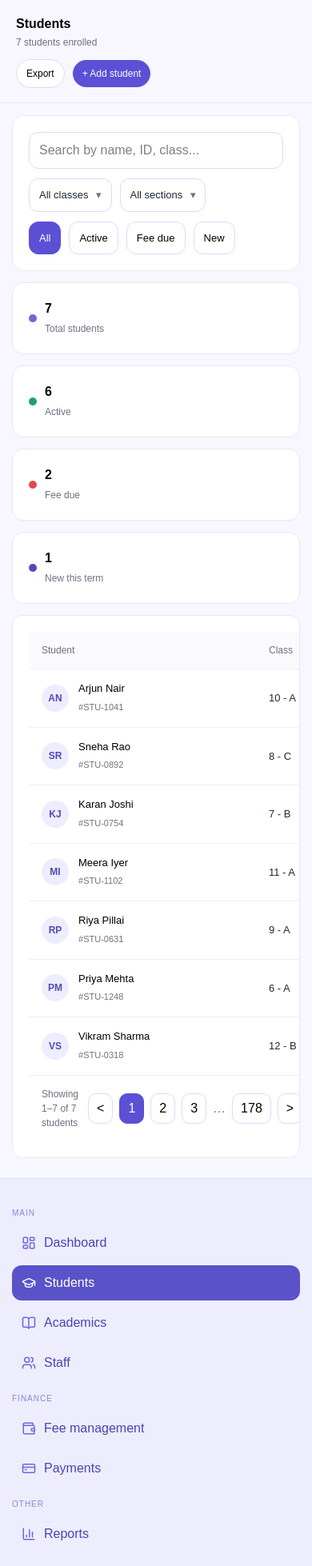
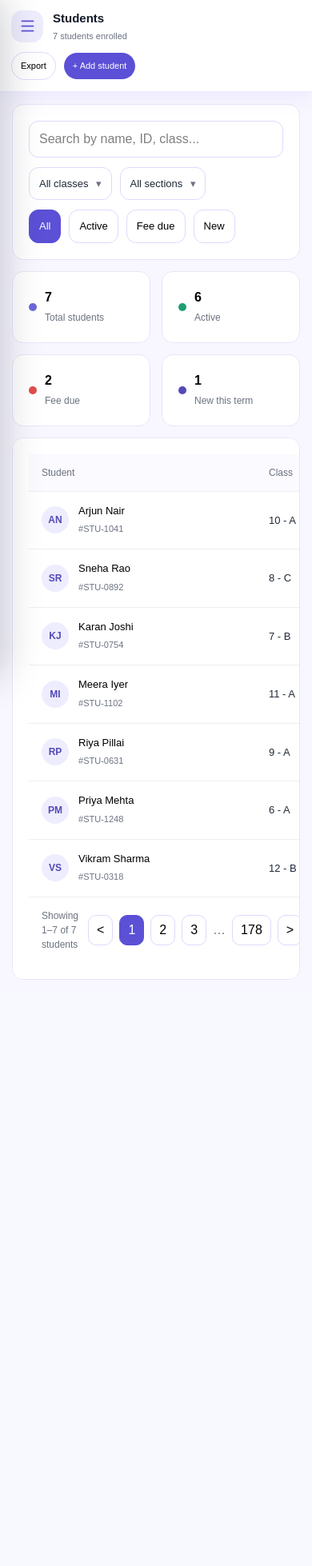
Before and after one commit to muneeb3778/School-Management, a React (Vite) app: page /students in a window 390 px wide. Shown: the top 1958 px of the page at 80% size. After the commit the page ends 1240 px from the top, so only its background shows below. Built offline with nearby package versions, Linux system fonts and the light colour scheme.

Commit message:
fix the sidebar_Topbar_Fix

```diff
--- a/src/components/Sidebar/Sidebar.jsx
+++ b/src/components/Sidebar/Sidebar.jsx
@@ -1,4 +1,3 @@
-// src/components/Sidebar/Sidebar.jsx
 import styles from "./Sidebar.module.css";
 import { NavLink } from "react-router-dom";
 import { useEffect, useState } from "react";
@@ -12,92 +11,177 @@ import {
   BarChart3,
   MessageSquare,
   Settings,
+  X,
 } from "lucide-react";
 
-export default function Sidebar() {
+export default function Sidebar({ isOpen = false, onClose = () => {} }) {
   const [collapsed, setCollapsed] = useState(false);
-  const [isMobile, setIsMobile] = useState(() => window.innerWidth <= 768);
+  const [isMobile, setIsMobile] = useState(() =>
+    typeof window !== "undefined" ? window.innerWidth <= 768 : false
+  );
 
   useEffect(() => {
     const handleResize = () => {
       const mobile = window.innerWidth <= 768;
       setIsMobile(mobile);
-      if (mobile) setCollapsed(false);
+
+      if (mobile) {
+        setCollapsed(false);
+      }
     };
 
     window.addEventListener("resize", handleResize);
     return () => window.removeEventListener("resize", handleResize);
   }, []);
 
+  // Mobile drawer open hone par body scroll lock
+  useEffect(() => {
+    if (!isMobile) return;
+
+    if (isOpen) {
+      document.body.style.overflow = "hidden";
+    } else {
+      document.body.style.overflow = "";
+    }
+
+    return () => {
+      document.body.style.overflow = "";
+    };
+  }, [isMobile, isOpen]);
+
   const navClass = ({ isActive }) =>
     `${styles.navItem} ${isActive ? styles.active : ""}`;
 
+  const handleNavClick = () => {
+    if (isMobile) {
+      onClose();
+    }
+  };
+
   return (
-    <aside className={`${styles.sidebar} ${collapsed ? styles.collapsed : ""}`}>
+    <>
+      {/* Mobile overlay */}
+      {isMobile && (
+        <button
+          type="button"
+          className={`${styles.overlay} ${isOpen ? styles.overlayOpen : ""}`}
+          onClick={onClose}
+          aria-label="Close navigation"
+        />
+      )}
+
+      <aside
+        className={`${styles.sidebar} ${
+          collapsed && !isMobile ? styles.collapsed : ""
+        } ${isOpen ? styles.open : ""}`}
+      >
         <div className={styles.top}>
           {/* LOGO */}
           <div className={styles.logoArea}>
-          <h2>{collapsed ? "SA" : "SchoolAdmin"}</h2>
-          {!collapsed && <p>St. Xavier&apos;s School</p>}
+            <div>
+              <h2>{collapsed && !isMobile ? "SA" : "SchoolAdmin"}</h2>
+              {(!collapsed || isMobile) && <p>St. Xavier&apos;s School</p>}
+            </div>
+
+            {isMobile && (
+              <button
+                type="button"
+                className={styles.mobileCloseBtn}
+                onClick={onClose}
+                aria-label="Close menu"
+              >
+                <X size={20} />
+              </button>
+            )}
           </div>
 
           {/* MAIN */}
           <div className={styles.navSection}>
-          {!collapsed && <p className={styles.sectionTitle}>MAIN</p>}
+            {(!collapsed || isMobile) && (
+              <p className={styles.sectionTitle}>MAIN</p>
+            )}
 
-          <NavLink to="/" className={navClass}>
+            <NavLink to="/" className={navClass} onClick={handleNavClick}>
               <LayoutDashboard size={18} />
-            {!collapsed && <span>Dashboard</span>}
+              {(!collapsed || isMobile) && <span>Dashboard</span>}
             </NavLink>
 
-          <NavLink to="/students" className={navClass}>
+            <NavLink
+              to="/students"
+              className={navClass}
+              onClick={handleNavClick}
+            >
               <GraduationCap size={18} />
-            {!collapsed && <span>Students</span>}
+              {(!collapsed || isMobile) && <span>Students</span>}
             </NavLink>
 
-          <NavLink to="/Academics" className={navClass}>
+            <NavLink
+              to="/academics"
+              className={navClass}
+              onClick={handleNavClick}
+            >
               <BookOpen size={18} />
-            {!collapsed && <span>Academics</span>}
+              {(!collapsed || isMobile) && <span>Academics</span>}
             </NavLink>
 
-          <NavLink to="/staff" className={navClass}>
+            <NavLink to="/staff" className={navClass} onClick={handleNavClick}>
               <Users size={18} />
-            {!collapsed && <span>Staff</span>}
+              {(!collapsed || isMobile) && <span>Staff</span>}
             </NavLink>
           </div>
 
           {/* FINANCE */}
           <div className={styles.navSection}>
-          {!collapsed && <p className={styles.sectionTitle}>FINANCE</p>}
+            {(!collapsed || isMobile) && (
+              <p className={styles.sectionTitle}>FINANCE</p>
+            )}
 
-          <NavLink to="/fees" className={navClass}>
+            <NavLink to="/fees" className={navClass} onClick={handleNavClick}>
               <Wallet size={18} />
-            {!collapsed && <span>Fee management</span>}
+              {(!collapsed || isMobile) && <span>Fee management</span>}
             </NavLink>
 
-          <NavLink to="/payments" className={navClass}>
+            <NavLink
+              to="/payments"
+              className={navClass}
+              onClick={handleNavClick}
+            >
               <CreditCard size={18} />
-            {!collapsed && <span>Payments</span>}
+              {(!collapsed || isMobile) && <span>Payments</span>}
             </NavLink>
           </div>
 
           {/* OTHER */}
           <div className={styles.navSection}>
-          {!collapsed && <p className={styles.sectionTitle}>OTHER</p>}
+            {(!collapsed || isMobile) && (
+              <p className={styles.sectionTitle}>OTHER</p>
+            )}
 
-          <NavLink to="/reports" className={navClass}>
+            <NavLink
+              to="/reports"
+              className={navClass}
+              onClick={handleNavClick}
+            >
               <BarChart3 size={18} />
-            {!collapsed && <span>Reports</span>}
+              {(!collapsed || isMobile) && <span>Reports</span>}
             </NavLink>
 
-          <NavLink to="/communication" className={navClass}>
+            <NavLink
+              to="/communication"
+              className={navClass}
+              onClick={handleNavClick}
+            >
               <MessageSquare size={18} />
-            {!collapsed && <span>Communication</span>}
+              {(!collapsed || isMobile) && <span>Communication</span>}
             </NavLink>
 
-          <NavLink to="/settings" className={navClass}>
+            <NavLink
+              to="/settings"
+              className={navClass}
+              onClick={handleNavClick}
+            >
               <Settings size={18} />
-            {!collapsed && <span>Settings</span>}
+              {(!collapsed || isMobile) && <span>Settings</span>}
             </NavLink>
           </div>
         </div>
@@ -105,7 +189,8 @@ export default function Sidebar() {
         {/* USER PROFILE */}
         <div className={styles.userBox}>
           <div className={styles.avatar}>AP</div>
-        {!collapsed && (
+
+          {(!collapsed || isMobile) && (
             <div>
               <p className={styles.userName}>Anita Patel</p>
               <span className={styles.userRole}>Super Admin</span>
@@ -113,7 +198,7 @@ export default function Sidebar() {
           )}
         </div>
 
-      {/* COLLAPSE BUTTON */}
+        {/* COLLAPSE BUTTON - Desktop only */}
         {!isMobile && (
           <button
             type="button"
@@ -125,5 +210,6 @@ export default function Sidebar() {
           </button>
         )}
       </aside>
+    </>
   );
 }
--- a/src/components/Sidebar/Sidebar.module.css
+++ b/src/components/Sidebar/Sidebar.module.css
@@ -1,14 +1,30 @@
-/* src/components/Sidebar/Sidebar.module.css */
-
 .sidebar {
   width: 230px;
+  min-height: 100vh;
   background: #eeedfe;
   padding: 20px 15px;
   display: flex;
   flex-direction: column;
   border-right: 1px solid #e0def7;
-  transition: width 0.15s ease;
+  transition: width 0.18s ease, transform 0.32s cubic-bezier(0.22, 1, 0.36, 1);
+  flex-shrink: 0;
+  z-index: 1000;
+
+  /* HIDE SCROLLBAR - Keep it scrollable but invisible */
+  overflow-y: auto;
+  -ms-overflow-style: none;
+  /* IE and Edge */
+  scrollbar-width: none;
+  /* Firefox */
+
 }
+
+/* Hide Webkit Scrollbar (Chrome, Safari, Opera) */
+.sidebar::-webkit-scrollbar {
+  display: none;
+}
+
+
 
 /* COLLAPSED */
 .collapsed {
@@ -20,15 +36,28 @@
 }
 
 /* LOGO */
+.logoArea {
+  display: flex;
+  align-items: flex-start;
+  justify-content: space-between;
+  gap: 12px;
+}
+
 .logoArea h2 {
   font-size: 18px;
   color: #3c3489;
+  margin: 0;
 }
 
 .logoArea p {
   font-size: 12px;
   color: #7f77dd;
-  margin-bottom: 15px;
+  margin: 5px 0 15px;
+}
+
+/* mobile close hidden desktop */
+.mobileCloseBtn {
+  display: none;
 }
 
 /* SECTIONS */
@@ -98,6 +127,7 @@
   gap: 10px;
   border-top: 1px solid #dcd9fb;
   padding-top: 15px;
+  margin-top: 16px;
 }
 
 .avatar {
@@ -109,10 +139,12 @@
   display: flex;
   align-items: center;
   justify-content: center;
+  flex-shrink: 0;
 }
 
 .userName {
   font-size: 13px;
+  margin: 0;
 }
 
 .userRole {
@@ -130,29 +162,103 @@
   cursor: pointer;
 }
 
-/* RESPONSIVE */
+/* Overlay default desktop hidden */
+.overlay {
+  display: none;
+}
+
+/* RESPONSIVE DESKTOP TABLET */
 @media (max-width: 1024px) {
   .sidebar {
-    width: 180px;
+    width: 190px;
   }
 }
 
+/* MOBILE DRAWER */
 @media (max-width: 768px) {
+  .overlay {
+    display: block;
+    position: fixed;
+    inset: 0;
+    background: rgba(17, 24, 39, 0.48);
+    border: none;
+    opacity: 0;
+    visibility: hidden;
+    transition: opacity 0.28s ease, visibility 0.28s ease;
+    z-index: 998;
+    cursor: pointer;
+  }
+
+  .overlayOpen {
+    opacity: 1;
+    visibility: visible;
+  }
+
   .sidebar {
-    width: 100%;
-    height: auto;
-    order: 2;
-    margin-top: 10px;
-    border-right: none;
-    border-top: 1px solid #e0def7;
+    position: fixed;
+    top: 0;
+    left: 0;
+    bottom: 0;
+    width: min(84vw, 320px);
+    height: 100dvh;
+    min-height: 100dvh;
+    padding: 22px 18px;
+    border-right: 1px solid #dedcff;
+    border-top: none;
+    box-shadow: 20px 0 45px rgba(17, 24, 39, 0.22);
+    transform: translateX(-105%);
+    overflow-y: auto;
+  }
+
+  .sidebar.open {
+    transform: translateX(0);
   }
 
   .sidebar.collapsed {
-    width: 100%;
+    width: min(84vw, 320px);
   }
 
   .logoArea {
-    display: none;
+    display: flex;
+    align-items: flex-start;
+    justify-content: space-between;
+    margin-bottom: 18px;
+  }
+
+  .logoArea h2 {
+    font-size: 19px;
+  }
+
+  .logoArea p {
+    margin-bottom: 0;
+  }
+
+  .mobileCloseBtn {
+    width: 36px;
+    height: 36px;
+    border: none;
+    border-radius: 12px;
+    background: #dedcff;
+    color: #4b44b3;
+    display: inline-flex;
+    align-items: center;
+    justify-content: center;
+    cursor: pointer;
+  }
+
+  .navSection {
+    margin-top: 18px;
+  }
+
+  .navItem {
+    padding: 12px 13px;
+    margin-bottom: 8px;
+    font-size: 14px;
+  }
+
+  .userBox {
+    padding-top: 16px;
+    padding-bottom: 10px;
   }
 
   .collapseBtn {
--- a/src/components/Topbar/Topbar.jsx
+++ b/src/components/Topbar/Topbar.jsx
@@ -1,21 +1,42 @@
-// src/components/Topbar/Topbar.jsx
 import styles from "./Topbar.module.css";
 import { useLocation, useMatch, useNavigate } from "react-router-dom";
+import { Menu } from "lucide-react";
+import { useState, useEffect } from "react";
 
 export default function Topbar({
-  type, // optional (auto-detect if not given)
+  type,
   title,
   subtitle,
   onExport,
   onAddStudent,
   onBack,
+  onMenuClick,
 }) {
   const location = useLocation();
   const navigate = useNavigate();
 
+  const [isMobile, setIsMobile] = useState(() =>
+    typeof window !== "undefined" ? window.innerWidth <= 768 : false
+  );
+
+  useEffect(() => {
+    const handleResize = () => {
+      const mobile = window.innerWidth <= 768;
+      setIsMobile(mobile);
+
+      if (mobile) {
+        setCollapsed(false);
+      }
+    };
+
+    window.addEventListener("resize", handleResize);
+    return () => window.removeEventListener("resize", handleResize);
+  }, []);
+
+
+
   const matchStudentProfile = useMatch("/students/:studentId");
 
-  // Auto detect (so you can't accidentally show dashboard topbar on students pages)
   const resolvedType =
     type ??
     (matchStudentProfile
@@ -27,13 +48,23 @@ export default function Topbar({
   const handleBack = () => {
     if (onBack) return onBack();
 
-    // ✅ FIX: Use replace: true for clean navigation
     navigate("/students", { replace: true });
   };
 
   return (
-    <header className={styles.topbar}>
-      {/* LEFT */}
+    <header className={`${styles.topbar} ${styles[resolvedType] || ""}`}>
+      {/* LEFT AREA */}
+      <div className={styles.leftArea}>
+        {/* Mobile hamburger */}
+        <button
+          type="button"
+          className={styles.menuBtn}
+          onClick={onMenuClick}
+          aria-label="Open navigation"
+        >
+          <Menu size={21} />
+        </button>
+
         {resolvedType === "dashboard" && (
           <div className={styles.leftCol}>
             <h3 className={styles.title}>Good morning, Admin</h3>
@@ -44,25 +75,40 @@ export default function Topbar({
         {resolvedType === "students" && (
           <div className={styles.leftCol}>
             <h3 className={styles.title}>{title ?? "Students"}</h3>
-          <p className={styles.subtitle}>{subtitle ?? "1,248 students enrolled"}</p>
+            <p className={styles.subtitle}>
+              {subtitle ?? "1,248 students enrolled"}
+            </p>
           </div>
         )}
 
         {resolvedType === "studentProfile" && (
           <div className={styles.studentLeft}>
-          <button type="button" className={styles.backBtn} onClick={handleBack} aria-label="Back">
+
+            {!isMobile &&
+              <button
+                type="button"
+                className={styles.backBtn}
+                onClick={handleBack}
+                aria-label="Back"
+              >
                 ←
               </button>
+            }
             <span className={styles.breadcrumb}>Students</span>
           </div>
         )}
+      </div>
 
-      {/* RIGHT */}
+      {/* RIGHT AREA */}
       <div className={styles.right}>
         {resolvedType === "dashboard" && (
           <>
             <span className={styles.badge}>2025–26</span>
-            <button type="button" className={styles.notif} aria-label="Notifications">
+            <button
+              type="button"
+              className={styles.notif}
+              aria-label="Notifications"
+            >
               🔔
             </button>
           </>
@@ -73,7 +119,11 @@ export default function Topbar({
             <button type="button" className={styles.outlineBtn} onClick={onExport}>
               Export
             </button>
-            <button type="button" className={styles.primaryBtn} onClick={onAddStudent}>
+            <button
+              type="button"
+              className={styles.primaryBtn}
+              onClick={onAddStudent}
+            >
               + Add student
             </button>
           </>
@@ -81,9 +131,15 @@ export default function Topbar({
 
         {resolvedType === "studentProfile" && (
           <>
-            <button type="button" className={styles.outlineBtn}>Edit profile</button>
-            <button type="button" className={styles.outlineBtn}>Collect fee</button>
-            <button type="button" className={styles.primaryBtn}>Send message</button>
+            <button type="button" className={styles.outlineBtn}>
+              Edit profile
+            </button>
+            <button type="button" className={styles.outlineBtn}>
+              Collect fee
+            </button>
+            <button type="button" className={styles.primaryBtn}>
+              Send message
+            </button>
           </>
         )}
       </div>
--- a/src/components/Topbar/Topbar.module.css
+++ b/src/components/Topbar/Topbar.module.css
@@ -10,7 +10,18 @@
   gap: 12px;
   position: sticky;
   top: 0;
-  z-index: 10;
+  z-index: 100;
+}
+
+.leftArea {
+  display: flex;
+  align-items: center;
+  gap: 12px;
+  min-width: 0;
+}
+
+.menuBtn {
+  display: none;
 }
 
 .leftCol {
@@ -20,20 +31,22 @@
   min-width: 180px;
 }
 
-.breadcrumb {
-  font-weight: 500;
-}
-
-
 .title {
   margin: 0;
   font-size: 16px;
   font-weight: 600;
+  color: #111827;
 }
 
 .subtitle {
+  margin: 0;
   font-size: 12px;
   color: #6b7280;
+}
+
+.breadcrumb {
+  font-weight: 500;
+  color: #4b44b3;
 }
 
 .right {
@@ -70,6 +83,7 @@
   align-items: center;
   gap: 10px;
   font-weight: 500;
+  min-width: 0;
 }
 
 .backBtn {
@@ -78,6 +92,8 @@
   padding: 6px 10px;
   border-radius: 8px;
   cursor: pointer;
+  color: #4b44b3;
+  flex-shrink: 0;
 }
 
 .outlineBtn {
@@ -87,6 +103,7 @@
   border-radius: 20px;
   font-size: 12px;
   cursor: pointer;
+  white-space: nowrap;
 }
 
 .primaryBtn {
@@ -97,25 +114,116 @@
   border-radius: 20px;
   font-size: 12px;
   cursor: pointer;
+  white-space: nowrap;
 }
 
-
-/* responsive topbar */
+/* MOBILE TOPBAR */
 @media (max-width: 768px) {
   .topbar {
+    background: #ffffff;
+    padding: 12px 14px;
+    min-height: 64px;
     flex-wrap: wrap;
-    align-items: flex-start;
+    align-items: center;
+    border-bottom: 1px solid #eceafe;
+    box-shadow: 0 8px 24px rgba(91, 80, 214, 0.08);
   }
 
-  .right {
+  .leftArea {
+    flex: 1;
+    min-width: 0;
+  }
+
+  .menuBtn {
+    width: 40px;
+    height: 40px;
+    border: none;
+    border-radius: 14px;
+    background: #eeedfe;
+    color: #5b50d6;
+    display: inline-flex;
+    align-items: center;
+    justify-content: center;
+    cursor: pointer;
+    flex-shrink: 0;
+  }
+
+  .leftCol {
+    min-width: 0;
+  }
+
+  .title {
+    font-size: 15px;
+    white-space: nowrap;
+    overflow: hidden;
+    text-overflow: ellipsis;
+  }
+
+  .subtitle {
+    font-size: 11px;
+  }
+
+  .dashboard .right {
+    width: auto;
+    margin-left: auto;
+    gap: 8px;
+  }
+
+  .students .right,
+  .studentProfile .right {
     width: 100%;
     justify-content: flex-start;
-    flex-wrap: wrap;
+    flex-wrap: nowrap;
+    overflow-x: auto;
     gap: 10px;
+    padding-left: 52px;
+    padding-bottom: 2px;
+    scrollbar-width: none;
+  }
+
+  .students .right::-webkit-scrollbar,
+  .studentProfile .right::-webkit-scrollbar {
+    display: none;
+  }
+
+  .badge {
+    padding: 6px 10px;
+    font-size: 11px;
+  }
+
+  .notif {
+    width: 38px;
+    height: 38px;
+    padding: 0;
+    display: inline-flex;
+    align-items: center;
+    justify-content: center;
   }
 
   .outlineBtn,
   .primaryBtn {
     padding: 8px 12px;
+    font-size: 11px;
+    border-radius: 999px;
+  }
+
+  .studentLeft {
+    gap: 8px;
+  }
+
+  .backBtn {
+    padding: 7px 10px;
   }
 }
+
+@media (max-width: 420px) {
+  .students .right,
+  .studentProfile .right {
+    padding-left: 0;
+  }
+
+  .outlineBtn,
+  .primaryBtn {
+    padding: 8px 11px;
+  }
+}
--- a/src/pages/Dashboard/Dashboard.jsx
+++ b/src/pages/Dashboard/Dashboard.jsx
@@ -1,5 +1,6 @@
 // src/pages/Dashboard/Dashboard.jsx
 import styles from "./Dashboard.module.css";
+import { useState } from "react";
 
 import Sidebar from "../../components/Sidebar/Sidebar";
 import Topbar from "../../components/Topbar/Topbar";
@@ -12,15 +13,19 @@ import QuickActions from "./components/QuickActions/QuickActions";
 import UpcomingEvents from "./components/UpcomingEvents/UpcomingEvents";
 
 export default function Dashboard() {
+  const [drawerOpen, setDrawerOpen] = useState(false);
+
   return (
     <div className={styles.dashboardLayout}>
-      <Sidebar />
+      <Sidebar isOpen={drawerOpen} onClose={() => setDrawerOpen(false)} />
 
       <div className={styles.main}>
-        <Topbar type="dashboard" />
+        <Topbar
+          type="dashboard"
+          onMenuClick={() => setDrawerOpen(true)}
+        />
 
         <div className={styles.content}>
-          {/* TOP STATS */}
           <div className={styles.statGrid}>
             <StatsCard title="Total students" value="1248" color="purple" sub="+34 this term" />
             <StatsCard title="Today's attendance" value="91%" color="green" sub="87 absent" />
@@ -28,13 +33,11 @@ export default function Dashboard() {
             <StatsCard title="Dues pending" value="₹1.2L" color="red" sub="42 students" />
           </div>
 
-          {/* MAIN GRID */}
           <div className={styles.mainGrid}>
             <FeeList />
             <RecentActivity />
           </div>
 
-          {/* BOTTOM */}
           <div className={styles.bottomGrid}>
             <AttendanceByClass />
             <QuickActions />
--- a/src/pages/StudentProfile/StudentProfile.jsx
+++ b/src/pages/StudentProfile/StudentProfile.jsx
@@ -1,5 +1,5 @@
 import styles from "./StudentProfile.module.css";
-import { useMemo , useState} from "react";
+import { useMemo, useState } from "react";
 import { useParams } from "react-router-dom";
 
 import Sidebar from "../../components/Sidebar/Sidebar";
@@ -18,6 +18,7 @@ import NotesAndRemarks from "./components/NotesAndRemarks/NotesAndRemarks";
 export default function StudentProfile() {
   const { studentId } = useParams();
   const [activeTab, setActiveTab] = useState("overview"); // Add state
+  const [drawerOpen, setDrawerOpen] = useState(false);
 
   const student = useMemo(
     () => studentsData.find((s) => s.id === studentId),
@@ -27,9 +28,12 @@ export default function StudentProfile() {
   if (!student) {
     return (
       <div className={styles.studentProfileLayout}>
-        <Sidebar />
+        <Sidebar isOpen={drawerOpen} onClose={() => setDrawerOpen(false)} />
         <div className={styles.main}>
-          <Topbar type="studentProfile" />
+          <Topbar
+            type="studentProfile"
+            onMenuClick={() => setDrawerOpen(true)}
+          />
           <div className={styles.content}>
             <div className="card" style={{ padding: 16 }}>
               <h3>Student not found!</h3>
@@ -43,9 +47,12 @@ export default function StudentProfile() {
 
   return (
     <div className={styles.studentProfileLayout}>
-      <Sidebar />
+      <Sidebar isOpen={drawerOpen} onClose={() => setDrawerOpen(false)} />
       <div className={styles.main}>
-        <Topbar type="studentProfile" />
+        <Topbar
+          type="studentProfile"
+          onMenuClick={() => setDrawerOpen(true)}
+        />
 
         <div className={styles.content}>
           <StudentHeader student={student} />
--- a/src/pages/StudentProfile/StudentProfile.module.css
+++ b/src/pages/StudentProfile/StudentProfile.module.css
@@ -5,6 +5,7 @@
 
 .main {
   flex: 1;
+  min-width: 0;
   display: flex;
   flex-direction: column;
   background: #f8f7ff;
@@ -42,7 +43,6 @@
 /* MOBILE */
 @media (max-width: 768px) {
   .studentProfileLayout {
-    flex-direction: column;
     min-height: 100vh;
   }
 
--- a/src/pages/Students/Students.jsx
+++ b/src/pages/Students/Students.jsx
@@ -18,6 +18,7 @@ function initials(name) {
 export default function Students() {
   const navigate = useNavigate();
 
+  const [drawerOpen, setDrawerOpen] = useState(false);
   const [query, setQuery] = useState("");
   const [chip, setChip] = useState("All"); // All | Active | Fee due | New
 
@@ -49,19 +50,20 @@ export default function Students() {
 
   // ✅ FIX HERE: Navigate with replace: true to avoid history buildup
   const goToProfile = (studentId) => {
-    navigate(`/students/${studentId}`, { replace: true });
+    navigate(`/students/${studentId}`);
   };
 
 
   return (
     <div className={styles.studentsLayout}>
-      <Sidebar />
+      <Sidebar isOpen={drawerOpen} onClose={() => setDrawerOpen(false)} />
 
       <div className={styles.main}>
         <Topbar
           type="students"
           title="Students"
           subtitle={`${studentsData.length} students enrolled`}
+          onMenuClick={() => setDrawerOpen(true)}
         />
 
         <div className={styles.content}>
@@ -159,7 +161,7 @@ export default function Students() {
                 role="button"
                 tabIndex={0}
                 onClick={() => goToProfile(s.id)}
-                onKeyDown={(e) => e.key === "Enter" && navigate(`/students/${s.id}`)}
+                onKeyDown={(e) => e.key === "Enter" && goToProfile(s.id)}
               >
                 <div className={styles.studentCell}>
                   <div className={styles.avatar}>{initials(s.name)}</div>
@@ -174,8 +176,7 @@ export default function Students() {
 
                 <div>
                   <span
-                    className={`${styles.badge} ${
-                      s.fee === "Paid"
+                    className={`${styles.badge} ${s.fee === "Paid"
                       ? styles.badgePaid
                       : s.fee === "Due"
                         ? styles.badgeDue
--- a/src/pages/Students/Students.module.css
+++ b/src/pages/Students/Students.module.css
@@ -5,6 +5,7 @@
 
 .main {
   flex: 1;
+  min-width: 0;
   display: flex;
   flex-direction: column;
   background: #f8f7ff;
@@ -314,7 +315,7 @@
 
 @media (max-width: 768px) {
   .studentsLayout {
-    flex-direction: column;
+    min-height: 100vh;
   }
 
   .content {
@@ -336,7 +337,7 @@
   }
 
   .statsRow {
-    grid-template-columns: 1fr;
+    grid-template-columns: repeat(2, 1fr);
   }
 
   /* table becomes horizontally scrollable */
```
Lines whose indentation alone changed are shown as unchanged.
